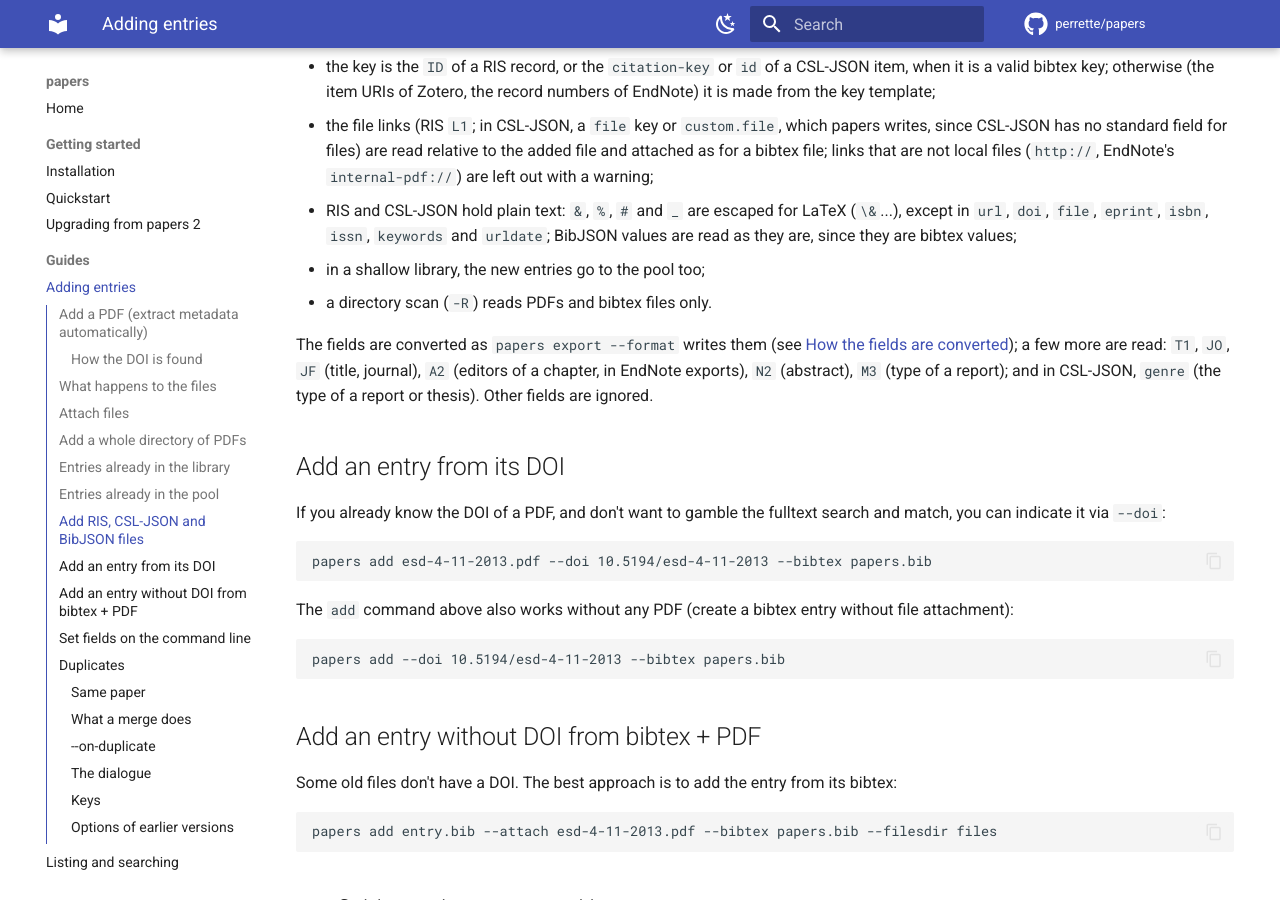
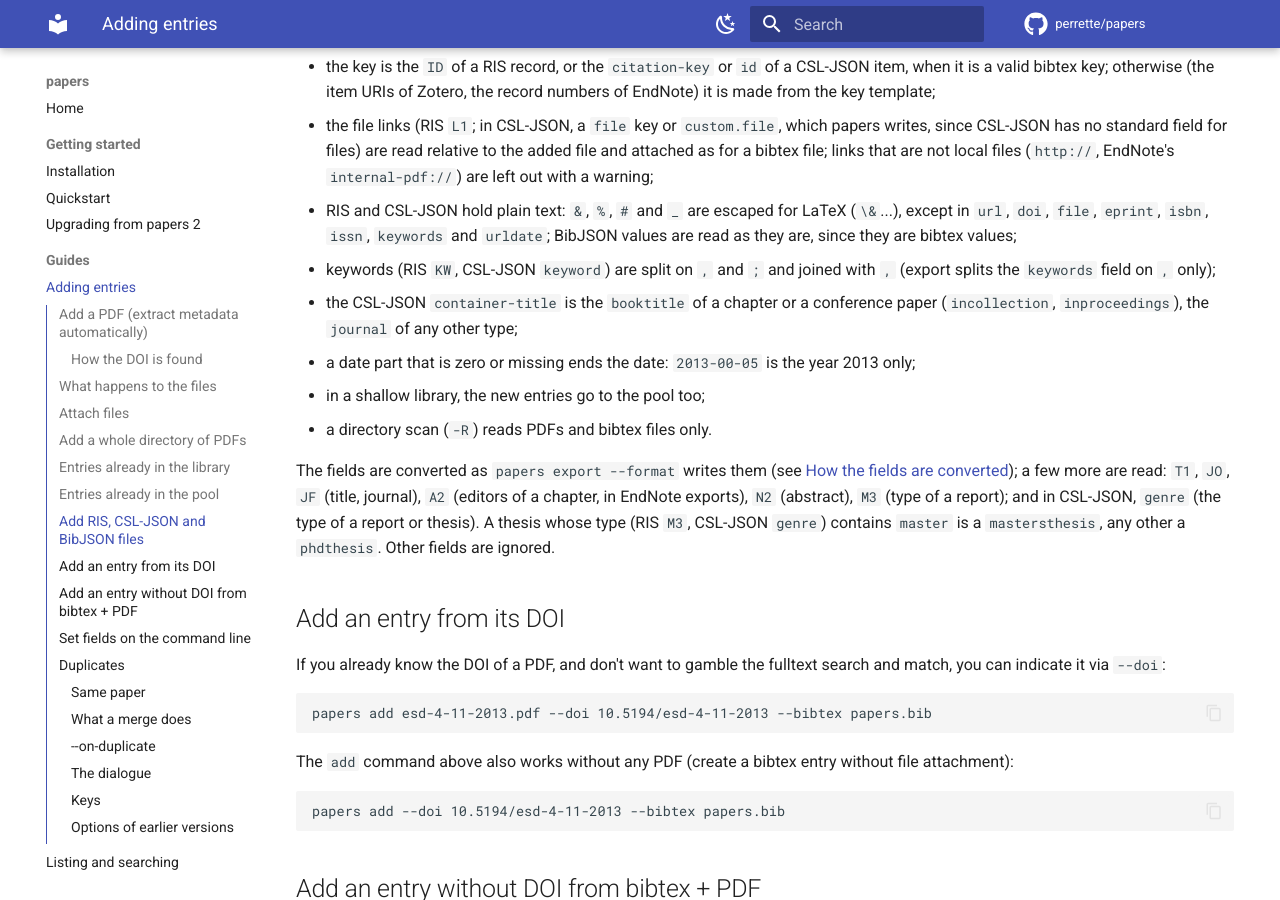
Before and after one commit to perrette/papers, an MkDocs documentation site: the page built from docs/adding-entries.md, in a window 1280 px wide and 900 px high, scrolled down 3743 px. Built offline with MkDocs 1.6.1 and Material for MkDocs 9.7.7, drawn with Linux system fonts in a browser that asks for light colours; comment, search, counter and statistics services are not loaded; the version menu is left out.

Commit message:
Docs: how imported keywords, container titles, dates, theses and BibJSON values are read

```diff
--- a/docs/adding-entries.md
+++ b/docs/adding-entries.md
@@ -227,6 +227,13 @@ The entries are added as those of a bibtex file:
   LaTeX (`\&`...), except in `url`, `doi`, `file`, `eprint`, `isbn`,
   `issn`, `keywords` and `urldate`; BibJSON values are read as they are,
   since they are bibtex values;
+- keywords (RIS `KW`, CSL-JSON `keyword`) are split on `,` and `;` and
+  joined with `, ` (export splits the `keywords` field on `,` only);
+- the CSL-JSON `container-title` is the `booktitle` of a chapter or a
+  conference paper (`incollection`, `inproceedings`), the `journal` of any
+  other type;
+- a date part that is zero or missing ends the date: `2013-00-05` is the
+  year 2013 only;
 - in a shallow library, the new entries go to the pool too;
 - a directory scan (`-R`) reads PDFs and bibtex files only.
 
@@ -234,7 +241,9 @@ The fields are converted as `papers export --format` writes them (see
 [How the fields are converted](export.md#how-the-fields-are-converted)); a
 few more are read: `T1`, `JO`, `JF` (title, journal), `A2` (editors of a
 chapter, in EndNote exports), `N2` (abstract), `M3` (type of a report); and
-in CSL-JSON, `genre` (the type of a report or thesis). Other fields are ignored.
+in CSL-JSON, `genre` (the type of a report or thesis). A thesis whose type
+(RIS `M3`, CSL-JSON `genre`) contains `master` is a `mastersthesis`, any
+other a `phdthesis`. Other fields are ignored.
 
 ## Add an entry from its DOI
 
```
Also changed, not shown: docs/export.md (+6 -1 lines).
